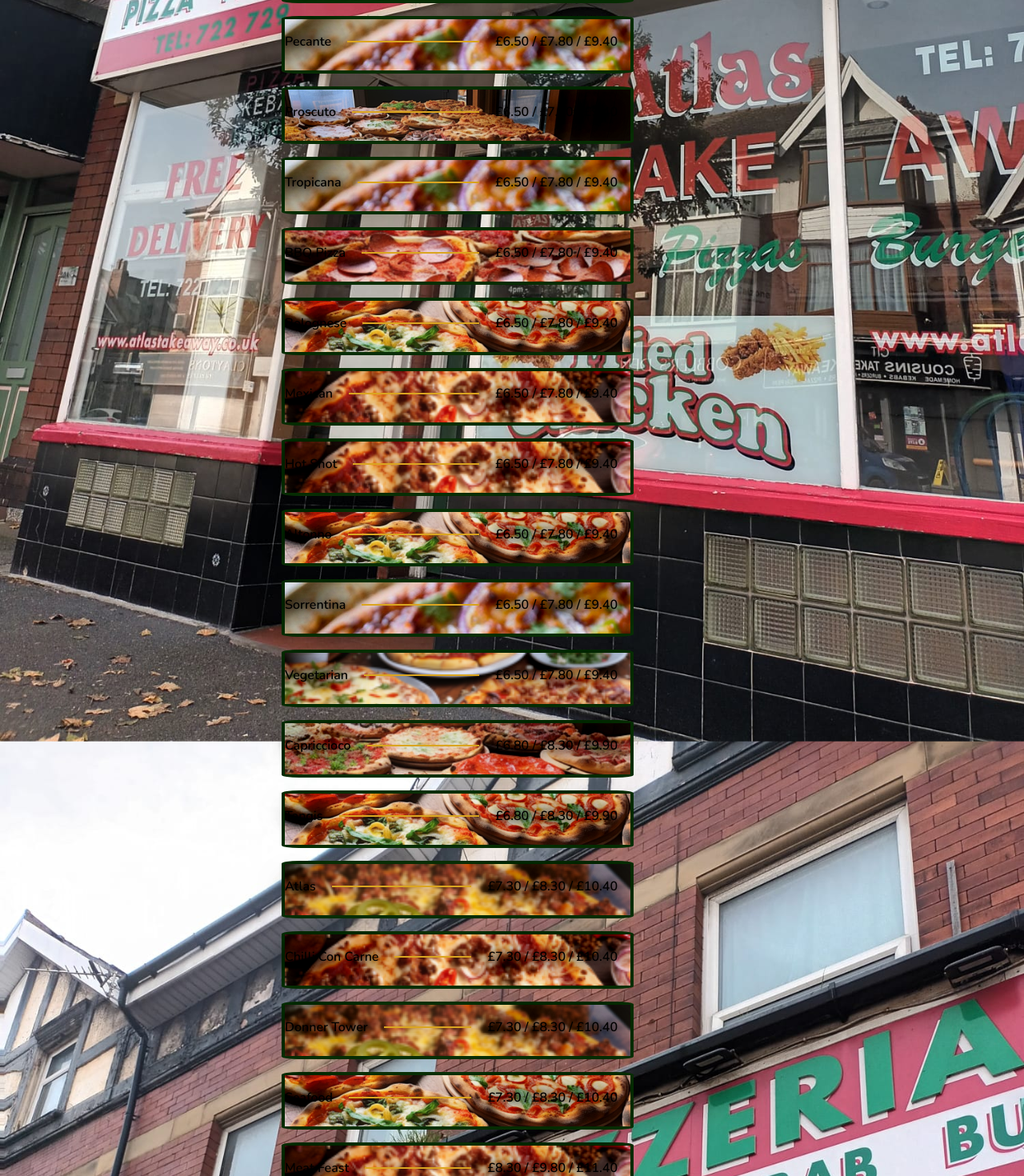
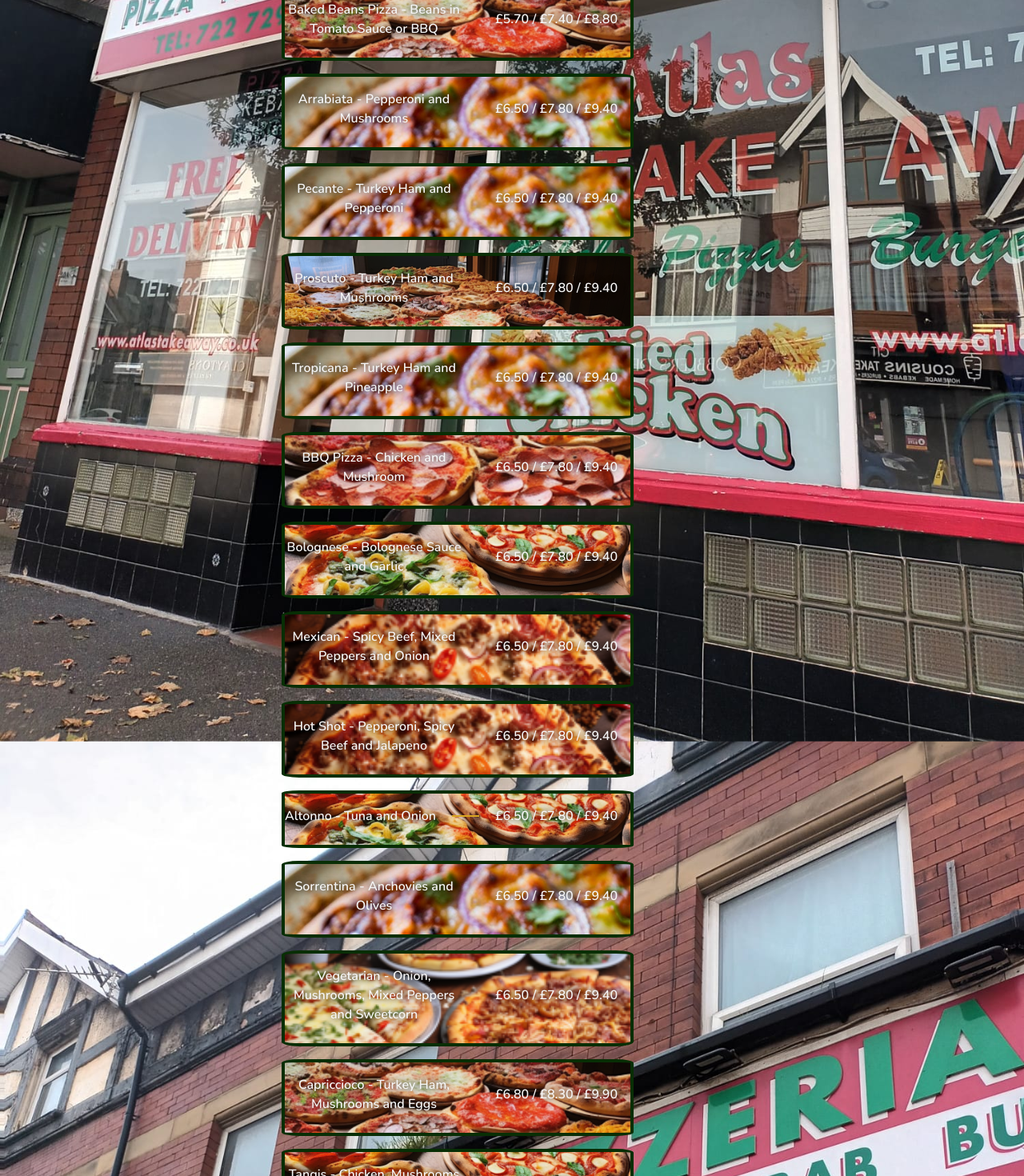
Before and after one commit to JordanTPhysics/Atlas, a React app in the folder client/: page / in a window 1280 px wide. Shown: the part 780-2250 px from the top of the page at 80% size. Built offline with nearby package versions, Linux system fonts and the light colour scheme.

Commit message:
updated text elements

```diff
--- a/client/public/home.css
+++ b/client/public/home.css
@@ -236,8 +236,8 @@ ol {
   grid-gap: 10px; /* Add spacing between columns (adjust as needed) */
   align-items: center;
   transition: ease 0.5s;
-  color: black;
-  text-shadow: darkgreen;
+  color: whitesmoke;
+  text-shadow: 0 0 10px black;
   background-color: rgb(152, 39, 20);
   border: 0.5vh solid rgb(8, 46, 5);
   border-radius: 5%;
--- a/client/src/components/Menu.js
+++ b/client/src/components/Menu.js
@@ -10,7 +10,7 @@ function Menu({ menuItems, backgroundImage, title }) {
     alignItems: "center",
     alignText: "center",
     fontWeight: "700",
-    color: "black",
+    color: "white",
     border: "2px solid brown",
     borderRadius: "15%",
   };
--- a/client/src/menus.js
+++ b/client/src/menus.js
@@ -1,30 +1,31 @@
 export const PIZZAS = [
-  { id: "Margherita", value: "£4.90 / £6.40 / £7.90", image: "images/pizzas.png" },
-  { id: "Al-Pepperoni", value: "£5.70 / £7.40 / £8.80", image: "images/pepperonis.png" },
-  { id: "Baked Beans Pizza", value: "£5.70 / £7.40 / £8.80", image: "images/sauces.png" },
-  { id: "Pecante", value: "£6.50 / £7.80 / £9.40", image: "images/pizza.jpg" },
-  { id: "Proscuto", value: "£6.50 / £7.80 / £9.40", image: "images/pizzas.png" },
-  { id: "Tropicana", value: "£6.50 / £7.80 / £9.40", image: "images/pizza.jpg" },
-  { id: "BBQ Pizza", value: "£6.50 / £7.80 / £9.40", image: "images/pepperonis.png" },
-  { id: "Bolognese", value: "£6.50 / £7.80 / £9.40", image: "images/veggis.png" },
-  { id: "Mexican", value: "£6.50 / £7.80 / £9.40", image: "images/meatfeast.png" },
-  { id: "Hot Shot", value: "£6.50 / £7.80 / £9.40", image: "images/meatfeast.png" },
-  { id: "Altonno", value: "£6.50 / £7.80 / £9.40", image: "images/veggis.png" },
-  { id: "Sorrentina", value: "£6.50 / £7.80 / £9.40", image: "images/pizza.jpg" },
-  { id: "Vegetarian", value: "£6.50 / £7.80 / £9.40", image: "images/variety.png" },
-  { id: "Capriccioco", value: "£6.80 / £8.30 / £9.90", image: "images/sauces.png" },
-  { id: "Tangis", value: "£6.80 / £8.30 / £9.90", image: "images/veggis.png" },
-  { id: "Atlas", value: "£7.30 / £8.30 / £10.40", image: "images/donerpz.png" },
-  { id: "Chilli Con Carne", value: "£7.30 / £8.30 / £10.40", image: "images/meatfeast.png" },
-  { id: "Donner Tower", value: "£7.30 / £8.30 / £10.40", image: "images/donerpz.png" },
-  { id: "Seafood", value: "£7.30 / £8.30 / £10.40", image: "images/veggis.png" },
-  { id: "Meat Feast", value: "£8.30 / £9.80 / £11.40", image: "images/meatfeast.png" },
-  { id: "House Special", value: "£8.30 / £9.80 / £11.40", image: "images/pizza.jpg" },
+  { id: "Margherita - Mozzarella Cheese & Tomato Base", value: "£4.90 / £6.40 / £7.90", image: "images/pizzas.png" },
+  { id: "Al-Pepperoni - Cheese & Tomato with Pepperoni", value: "£5.70 / £7.40 / £8.80", image: "images/pepperonis.png" },
+  { id: "Baked Beans Pizza - Beans in Tomato Sauce or BBQ", value: "£5.70 / £7.40 / £8.80", image: "images/sauces.png" },
+  { id: "Arrabiata - Pepperoni and Mushrooms", value: "£6.50 / £7.80 / £9.40", image: "images/pizza.jpg" },
+  { id: "Pecante - Turkey Ham and Pepperoni", value: "£6.50 / £7.80 / £9.40", image: "images/pizza.jpg" },
+  { id: "Proscuto - Turkey Ham and Mushrooms", value: "£6.50 / £7.80 / £9.40", image: "images/pizzas.png" },
+  { id: "Tropicana - Turkey Ham and Pineapple", value: "£6.50 / £7.80 / £9.40", image: "images/pizza.jpg" },
+  { id: "BBQ Pizza - Chicken and Mushroom", value: "£6.50 / £7.80 / £9.40", image: "images/pepperonis.png" },
+  { id: "Bolognese - Bolognese Sauce and Garlic", value: "£6.50 / £7.80 / £9.40", image: "images/veggis.png" },
+  { id: "Mexican - Spicy Beef, Mixed Peppers and Onion", value: "£6.50 / £7.80 / £9.40", image: "images/meatfeast.png" },
+  { id: "Hot Shot - Pepperoni, Spicy Beef and Jalapeno", value: "£6.50 / £7.80 / £9.40", image: "images/meatfeast.png" },
+  { id: "Altonno - Tuna and Onion", value: "£6.50 / £7.80 / £9.40", image: "images/veggis.png" },
+  { id: "Sorrentina - Anchovies and Olives", value: "£6.50 / £7.80 / £9.40", image: "images/pizza.jpg" },
+  { id: "Vegetarian - Onion, Mushrooms, Mixed Peppers and Sweetcorn", value: "£6.50 / £7.80 / £9.40", image: "images/variety.png" },
+  { id: "Capriccioco - Turkey Ham, Mushrooms and Eggs", value: "£6.80 / £8.30 / £9.90", image: "images/sauces.png" },
+  { id: "Tangis - Chicken, Mushrooms and Sweetcorn", value: "£6.80 / £8.30 / £9.90", image: "images/veggis.png" },
+  { id: "Atlas - Turkey Ham, Mushrooms and Pepperoni and Pineapple", value: "£7.30 / £8.30 / £10.40", image: "images/donerpz.png" },
+  { id: "Chilli Con Carne - Chilli Con Carne with Cheese", value: "£7.30 / £8.30 / £10.40", image: "images/meatfeast.png" },
+  { id: "Donner Tower - Margherita with Portion of Donner", value: "£7.30 / £8.30 / £10.40", image: "images/donerpz.png" },
+  { id: "Seafood - Tuna, Prawns, Anchovies, and Garlic", value: "£7.30 / £8.30 / £10.40", image: "images/veggis.png" },
+  { id: "Meat Feast - All Meat Toppings", value: "£8.30 / £9.80 / £11.40", image: "images/meatfeast.png" },
+  { id: "House Special - A bit of Everything", value: "£8.30 / £9.80 / £11.40", image: "images/pizza.jpg" },
 ];
 
 export const CALZONE = [
   { id: "Donner Calzone", value: "£8.80", image: "images/" },
-  { id: "Veg", value: "£8.80", image: "images/" },
+  { id: "Veg - Mixed Pepper, Mushroom, Sweetcorn", value: "£8.80", image: "images/" },
   { id: "BBQ Chicken Calzone", value: "£8.80", image: "images/" },
   { id: "Create your Own", value: "£8.80", image: "images/" },
 ];
@@ -54,14 +55,14 @@ export const BURGERS = [
   { id: "Beef", value: "£3.00 / £4.00", image: "images/beefB.jpg" },
   { id: "Cheese", value: "£3.30 / £4.30", image: "images/beefB.jpg" },
   { id: "Chicken", value: "£3.00 / £4.00", image: "images/chickenB.png" },
-  { id: "Atlas Special", value: "£3.90 / £4.90", image: "images/donerB.png" },
+  { id: "Atlas Special - Beef and Donner Filler", value: "£3.90 / £4.90", image: "images/donerB.png" },
   { id: "Zinger Chicken Fillet", value: "£4.00 / £5.50", image: "images/chickenB.png" },
   { id: "Veggie", value: "£2.70 / £3.70", image: "images/veggieB.jpg" },
   { id: "Extra Cheese", value: "£0.30", image: "images/cheese.png" },
 ];
 
 export const KEBABS = [
-  { id: "Donner", value: "£4.80 / £5.80 / £6.80", image: "images/" },
+  { id: "Donner - Slices of Kebab within", value: "£4.80 / £5.80 / £6.80", image: "images/" },
   { id: "Chicken", value: "£4.80 / £5.80 / £6.80", image: "images/" },
   { id: "Chicken Tandoori", value: "£4.80 / £5.80 / £6.80", image: "images/" },
   { id: "Shish", value: "£7.50 / £8.50", image: "images/" },
@@ -141,11 +142,11 @@ export const MEALDEAL = [
 export const PASTAS = [
   { id: "Homemade Lasagne", value: "£7.00", image: "images/lasagna.png" },
   { id: "Spaghetti Bolognese", value: "£7.00", image: "images/tagli.png" },
-  { id: "Penne Vegetarian", value: "£7.00", image: "images/penne.png" },
-  { id: "Penne Napoli", value: "£7.00", image: "images/penne.png" },
-  { id: "Tagliatelle", value: "£7.00", image: "images/tagli.png" },
-  { id: "Arrabiata", value: "£7.00", image: "images/pasta.jpg" },
-  { id: "Marinara", value: "£8.00", image: "images/pastaclose.png" },
+  { id: "Penne Vegetarian - Mushroom, Onion, Sweet Pepper with Tomato", value: "£7.00", image: "images/penne.png" },
+  { id: "Penne Napoli - Tomato Sauce and Garlic", value: "£7.00", image: "images/penne.png" },
+  { id: "Tagliatelle - Turkey Ham, Cream, Egg and Cheese", value: "£7.00", image: "images/tagli.png" },
+  { id: "Arrabiata - Pepperoni, Chilli, Garlic and Pepper Sauce", value: "£7.00", image: "images/pasta.jpg" },
+  { id: "Marinara - Seafood, Garlic, Tomato and Herbs", value: "£8.00", image: "images/pastaclose.png" },
 ];
 
 export const CHICKEN = [
```
Also changed, not shown: client/public/images/gazette.jpeg (deleted), 5 other files (tests, documents, lock files or other folders).
